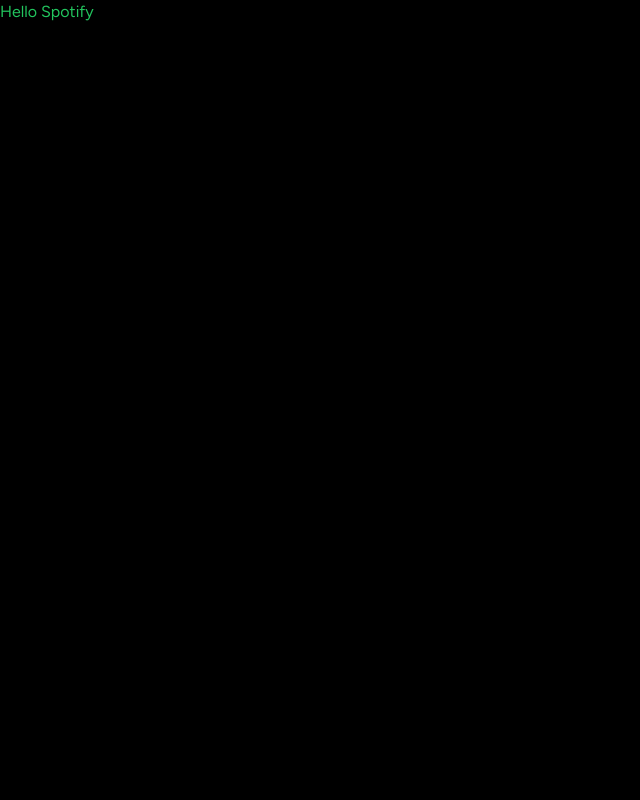
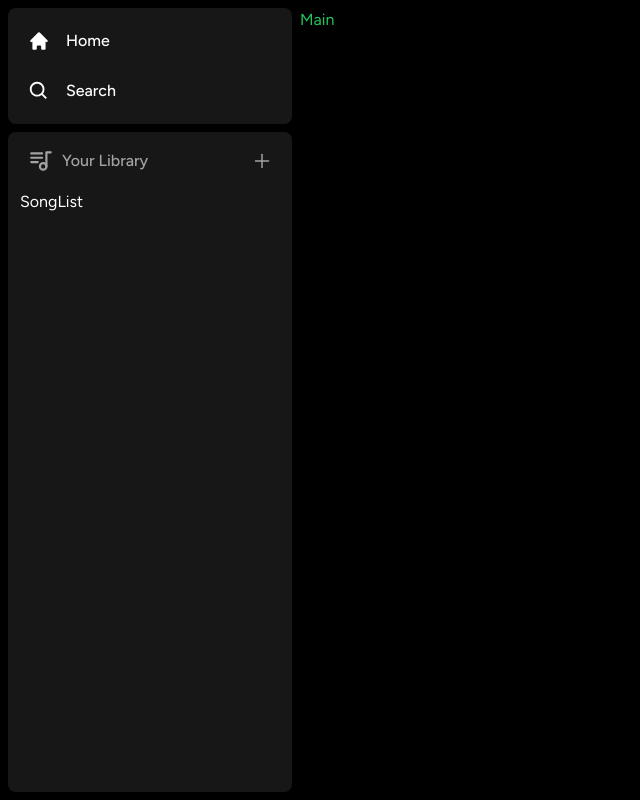
Before and after one commit to DariusGuillaume/Spotify-Clone, a Next.js app: page / in a window 1280 px wide. Shown: the whole page, without its empty margins (0-640 px from the left). Built offline with nearby package versions, Linux system fonts and the light colour scheme.

Commit message:
Added sidebar icons

```diff
--- a/app/(site)/page.tsx
+++ b/app/(site)/page.tsx
@@ -3,7 +3,7 @@
 export default function Home() {
   return (
   <div className="text-green-500">
-    Hello Spotify
+    Main
     </div>
   );
 }
--- a/app/layout.tsx
+++ b/app/layout.tsx
@@ -1,6 +1,7 @@
 import type { Metadata } from "next";
 import { Figtree } from "next/font/google";
 import "./globals.css";
+import Sidebar from "@/components/Sidebar";
 
 const font = Figtree({ subsets: ["latin"] });
 
@@ -16,7 +17,11 @@
 }>) {
   return (
     <html lang="en">
-      <body className={font.className}>{children}</body>
+      <body className={font.className}>
+        <Sidebar>
+        {children}
+        </Sidebar>
+        </body>
     </html>
   );
 }
--- /dev/null
+++ b/components/Box.tsx
@@ -0,0 +1,16 @@
+import { twMerge } from "tailwind-merge";
+
+interface BoxProps{
+children : React.ReactNode;
+className?:string ;
+
+}
+const Box: React.FC<BoxProps> = ({children,className}) => {
+  return (
+    <div className= {twMerge(`bg-neutral-900 rounded-lg h-fit w-full`, className)}>
+        {children}
+        </div>
+  );
+}
+
+export default Box
--- /dev/null
+++ b/components/Library.tsx
@@ -0,0 +1,34 @@
+"use client"
+
+import { AiOutlinePlus } from "react-icons/ai";
+import { TbPlaylist } from "react-icons/tb";
+
+
+const Library = () => {
+
+const onCLick = () => {
+
+};
+
+  return (
+    <div className="flex flex-col">
+        <div className="flex items-center justify-between px-5 pt-4">
+            <div className="inline-flex items-center gap-x-2">
+            <TbPlaylist className="text-neutral-400" size ={26}/>
+            <p className=" text-neutral-400 font-medium text-md">Your Library</p>
+            </div>
+            <AiOutlinePlus
+            onClick = {onCLick}
+            size = {20}
+            className="text-neutral-400 cursor-pointer hover:text-white transition"
+            />
+        </div>
+        <div className="flex flex-col gap-y-2 mt-4 px-3">
+            SongList
+        </div>
+
+    </div>
+  );
+}
+
+export default Library
--- /dev/null
+++ b/components/Sidebar.tsx
@@ -0,0 +1,59 @@
+"use client"
+
+import { usePathname } from "next/navigation";
+import { useMemo } from "react";
+import { BiSearch } from "react-icons/bi";
+import { HiHome } from "react-icons/hi";
+import Box from "./Box"
+import SidebarItem from "./SidebarItem";
+import Library from "./Library";
+
+interface SidebarProps {
+    children: React.ReactNode;
+}
+
+const Sidebar: React.FC<SidebarProps> = ({
+    children
+}) => {
+    const pathname = usePathname();
+
+    const routes = useMemo(() => [ {
+        icon: HiHome,
+        label:'Home',
+        active: pathname !== '/search',
+        href:  '/',
+    },
+
+{
+    icon:BiSearch,
+    label:'Search',
+    active: pathname !== '/search',
+    href:  '/search',
+}
+], [pathname])
+
+
+
+    return (
+        <div className="flex h-full">
+            <div className="hidden md:flex flex-col gap-y-2 bg-black h-full w-[300px] p-2">
+                <Box>
+                    <div className=" flex flex-col gap-y-4 px-5 py-4">
+                        {routes.map((item) => (<SidebarItem
+                        key= {item.label}
+                        {...item}
+                        /> ))}
+                    </div>
+                </Box>
+                <Box className="overflow-y-auto h-full">
+                    <Library/>
+                </Box>
+                </div>
+                <main className="h-full flex-1 overflow-y-auto py-2">
+                    {children}
+                </main>
+        </div>
+    );
+}
+
+export default Sidebar;
--- /dev/null
+++ b/components/SidebarItem.tsx
@@ -0,0 +1,26 @@
+import { IconType } from "react-icons"
+import Link from "next/link"
+import { twMerge } from "tailwind-merge";
+
+
+interface SidebarItemProps{
+icon : IconType;
+label: string;
+active?:boolean;
+href:string;
+
+}
+
+const SidebarItem: React.FC<SidebarItemProps> = ({icon : Icon,label,active,href}) => {
+  return (
+    <Link href = {href}
+    className = {twMerge(`flex flex-row h-auto items-center w-full gap-x-4
+    text-md font-medium cursor-pointer hover:text-white transition text-neutral-400 py-1`,
+    active && "text-white")}>
+        <Icon size = {26} />
+        <p className="truncate w-full" > {label}</p>
+    </Link>
+  );
+}
+
+export default SidebarItem
```
Also changed, not shown: package.json (+6 -4 lines), 2 other files (tests, documents, lock files or other folders).
